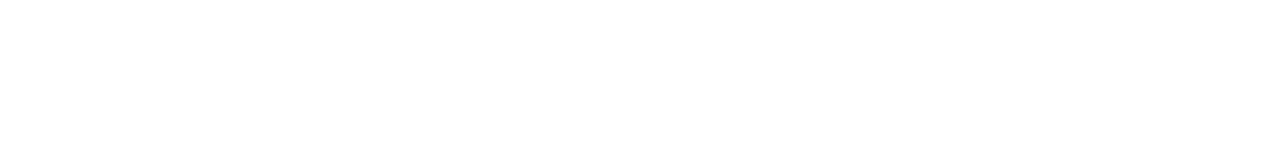
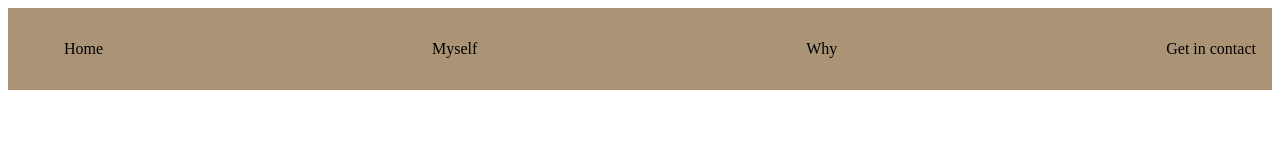
Before and after one commit to rabram1/portfolio, a plain HTML site: page index.html in a window 1280 px wide. Drawn offline with Linux system fonts and the light colour scheme.

Commit message:
Basic Header

```diff
--- a/index.html
+++ b/index.html
@@ -7,5 +7,16 @@
     <link href="styles.css" rel="stylesheet" />
     <title>Portfolio R</title>
   </head>
-  <body></body>
+  <body>
+    <header>
+      <div class="navigation">
+        <ul>
+          <li class="home">Home</li>
+          <li class="me">Myself</li>
+          <li class="why">Why</li>
+          <li class="get">Get in contact</li>
+        </ul>
+      </div>
+    </header>
+  </body>
 </html>
--- a/styles.css
+++ b/styles.css
@@ -0,0 +1,48 @@
+*,
+*:before,
+*:after {
+  box-sizing: border-box;
+}
+header {
+  background: #ab9476;
+}
+
+.navigation ul {
+  list-style-type: none;
+  display: flex;
+  flex-direction: row;
+  justify-content: space-between;
+}
+
+.navigation {
+  display: grid;
+  display: list-item;
+  color: black;
+  cursor: pointer;
+  text-decoration: none;
+  padding: 1em;
+}
+
+.navigation img {
+  height: 8em;
+  border-radius: 1em;
+  justify-content: center;
+}
+.home:hover {
+  color: #abacaf;
+}
+.why:hover {
+  color: #abacaf;
+}
+.get:hover {
+  color: #abacaf;
+}
+.me:hover {
+  color: #abacaf;
+}
+.home {
+  cursor: pointer;
+}
+.me {
+  cursor: pointer;
+}
```
Also changed, not shown: Pictures/Mee.jpeg (added).
